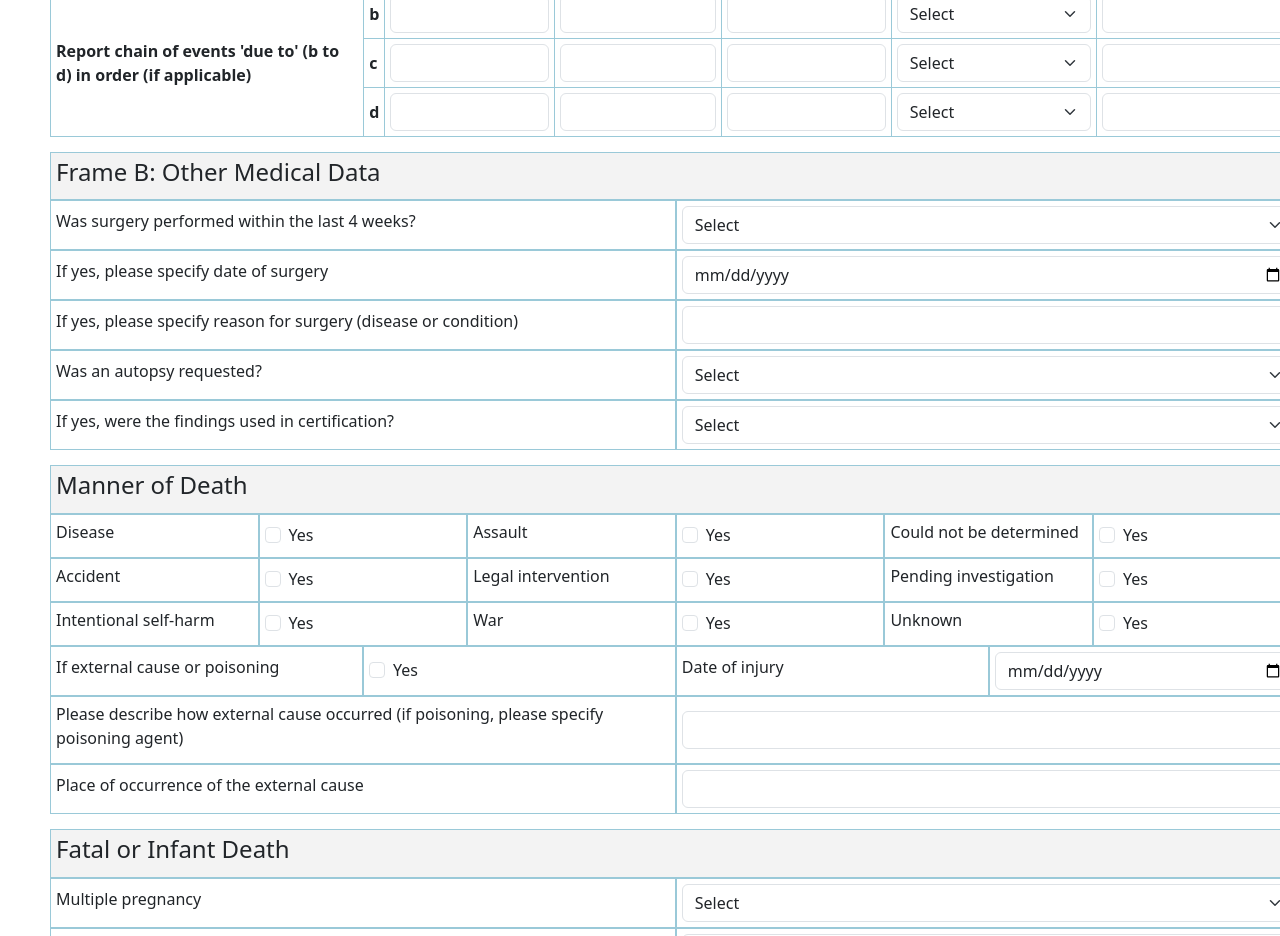
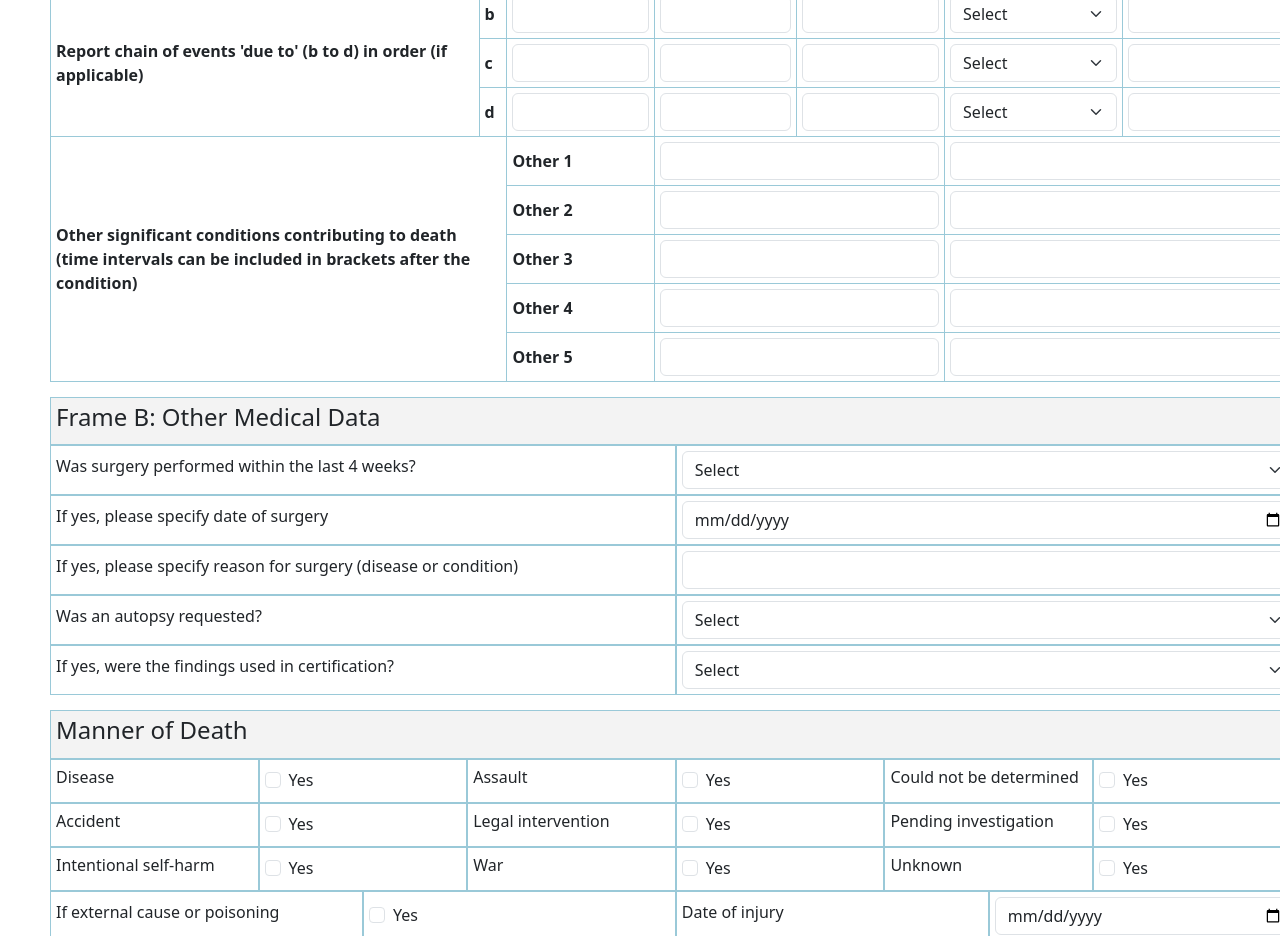
Before and after one commit to WalterTwijukye/mccod-local-react, a React (Vite) app: page / in a window 1280 px wide. Shown: the part 940-1876 px from the top of the page. Built offline with nearby package versions, Linux system fonts and the light colour scheme.

Commit message:
other conditions

```diff
--- a/src/components/MedFormDeath.tsx
+++ b/src/components/MedFormDeath.tsx
@@ -9,6 +9,7 @@ import { addEvent, getStats } from '../stores/useEventsDB';
 import { FormData } from '../types/FormData';
 import EventListModal from './EventListModal';
 import CauseOfDeathRow from './CauseOfDeathRow';
+import OtherConditionsRow from './OtherConditionRow';
 
 const defaultFormData: FormData = {
     MOH_National_Case_Number: '',
@@ -605,6 +606,20 @@ const MedFormDeath: React.FC = () => {
                                     onChange={handleInputChange}
                                     onNestedChange={handleNestedChange}
                                 />
+
+  <OtherConditionsRow
+    mainLabel="Other significant conditions contributing to death (time intervals can be included in brackets after the condition)"
+    subLabel="Other 1"
+    showMainLabel
+    rowSpan={5}
+    onChange={handleInputChange}
+  />
+  <OtherConditionsRow subLabel="Other 2" onChange={handleInputChange} />
+  <OtherConditionsRow subLabel="Other 3" onChange={handleInputChange} />
+  <OtherConditionsRow subLabel="Other 4" onChange={handleInputChange} />
+  <OtherConditionsRow subLabel="Other 5" onChange={handleInputChange} />
+
+
                                 {/* Add rows 2-9 similarly */}
                             </tbody>
                         </table>
--- /dev/null
+++ b/src/components/OtherConditionRow.tsx
@@ -0,0 +1,38 @@
+import React from "react";
+
+interface OtherConditionsRowProps {
+  mainLabel?: string;
+  subLabel: string;
+  showMainLabel?: boolean;
+  rowSpan?: number;
+  causeValue?: string;
+  codeValue?: string;
+  extraValue1?: string;
+  extraValue2?: string;
+  onChange: (e: React.ChangeEvent<HTMLInputElement>) => void;
+}
+
+const OtherConditionsRow: React.FC<OtherConditionsRowProps> = ({
+  mainLabel,
+  subLabel,
+  showMainLabel = false,
+  rowSpan = 1,
+  causeValue = "",
+  codeValue = "",
+  onChange,
+}) => {
+  return (
+    <tr>
+      {showMainLabel ? <th rowSpan={rowSpan} colSpan={2}>{mainLabel}</th> : null}
+      <th colSpan={1}>{subLabel}</th>
+      <td colSpan={2}>
+        <input type="text" className="form-control" name={`cause${subLabel}`} value={causeValue} onChange={onChange} />
+      </td>
+      <td colSpan={2}>
+        <input type="text" className="form-control" name={`code${subLabel}`} value={codeValue} onChange={onChange} />
+      </td>
+    </tr>
+  );
+};
+
+export default OtherConditionsRow;
```
